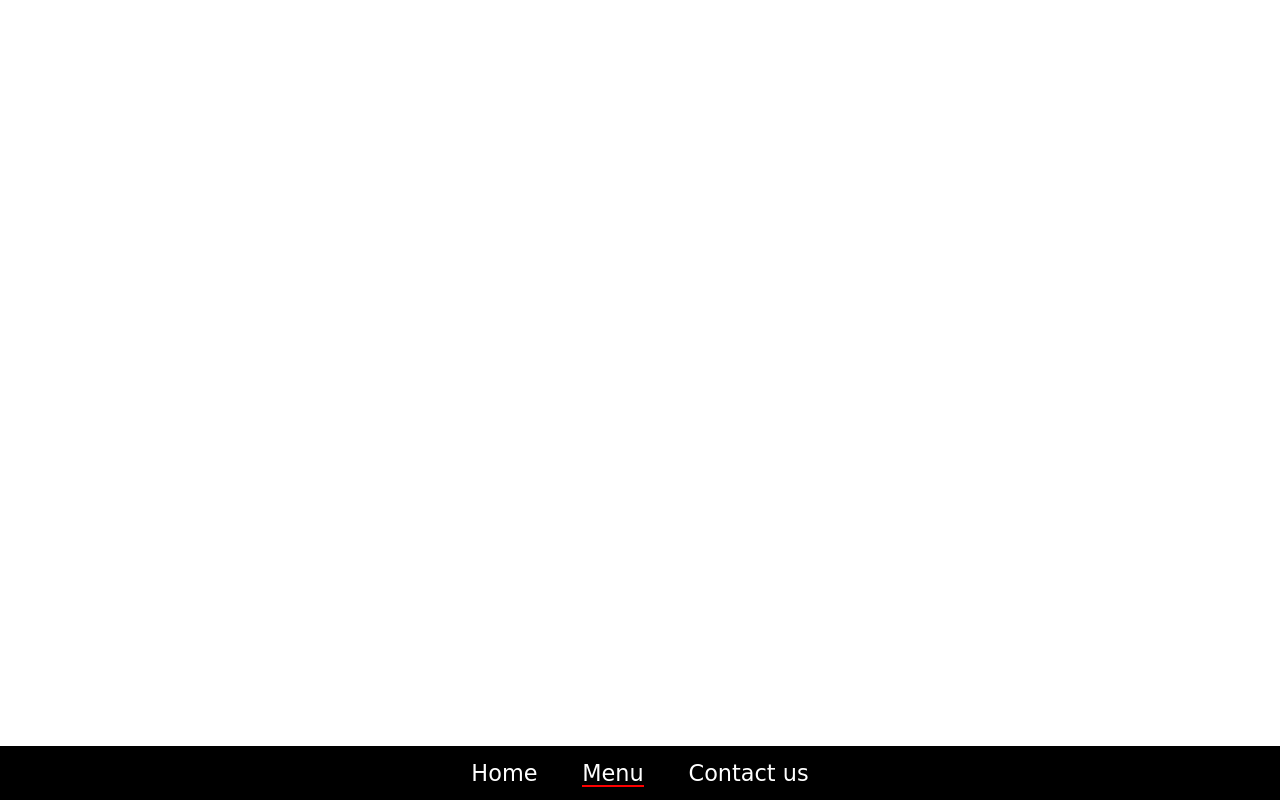
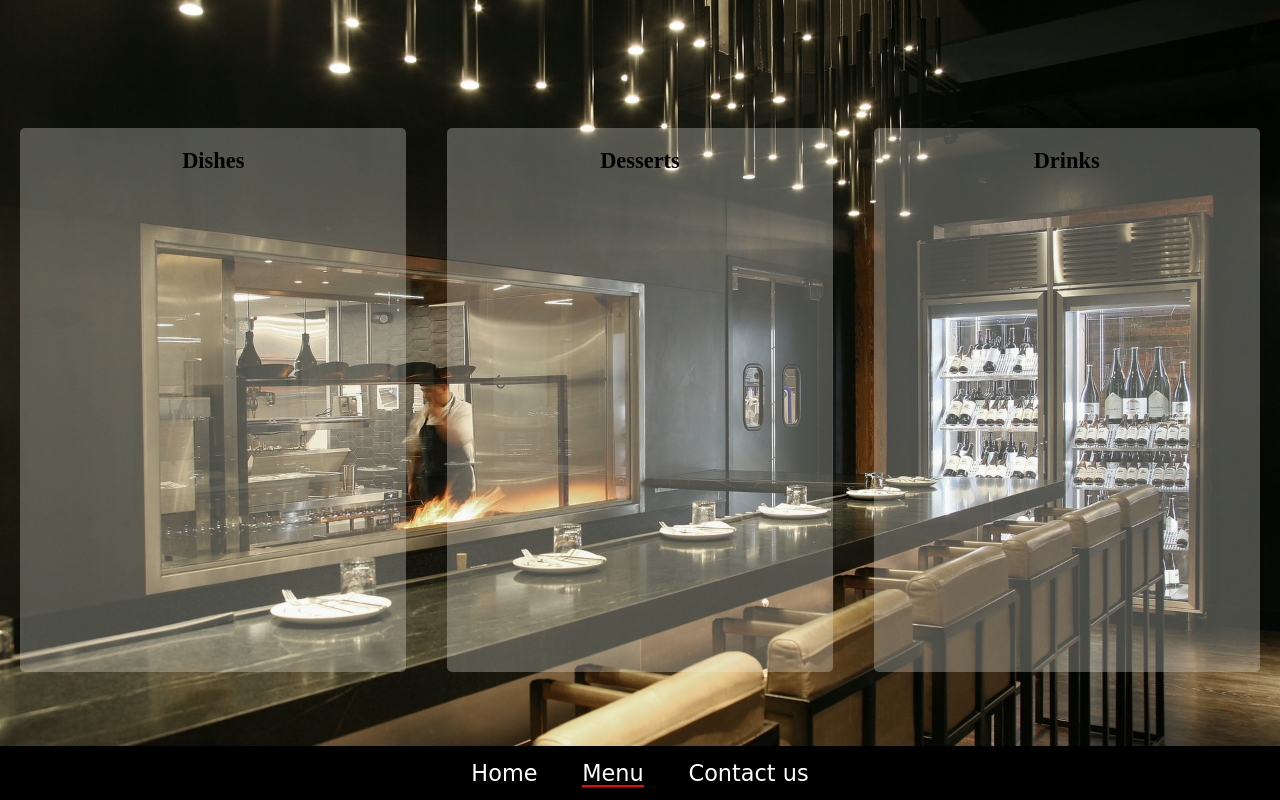
Before and after one commit to luckystar20206/restaurant-Page-JS, a website built with webpack: page dist/index.html in a window 1280 px wide. Both pictures are taken after a click on the element "Menu". Built offline with nearby package versions, Linux system fonts and the light colour scheme; files whose address does not match are found by name; a web font is replaced by a local one.

Commit message:
Add style for home and menu sections

```diff
--- a/assets/css/style.css
+++ b/assets/css/style.css
@@ -15,7 +15,17 @@
 }
 
 .menu-background {
-    background-image: url(../imgs/zakaria-zayane-0uAVsDcyD0M-unsplash.jpg);
+    background-image: url(../imgs/dinesh-ramaswamy-p-sEkj6-hAM-unsplash.jpg);
+    height: 100%;
+    width: 100%;
+    position: absolute;
+    z-index: -2;
+    background-position: center;
+    background-size: cover;
+}
+
+.contact-background {
+    background-image: url(../imgs/clem-onojeghuo-zlABb6Gke24-unsplash.jpg);
     height: 100%;
     width: 100%;
     position: absolute;
@@ -31,7 +41,7 @@
     align-items: center;
     height: 50%;
     font-weight: 100;
-    color: white;
+    color: yellow;
     z-index: 1;
 }
 
@@ -52,3 +62,29 @@
     transition: 200ms ease-in;
     transform: scaleX(1)
 }
+
+.menu-table {
+    color: black;
+    width: calc(80%/3);
+    border-radius: 5px;
+    height: 500px;
+    display: flex;
+    justify-content: center;
+    padding: 1em;
+    font-size: 1.4em;
+    background-color: rgba(235, 235, 225, .3);
+    transition: 120ms ease-in;
+
+}
+
+.menu-table:hover {
+    background-color: rgba(235, 235, 205, .5);
+}
+
+
+.menu-flex {
+    display: flex;
+    justify-content: space-around;
+    align-items: center;
+    height: 100%;
+}
--- a/src/home.js
+++ b/src/home.js
@@ -35,6 +35,19 @@ const menu = () => {
     background.classList.add('menu-background');
     homePage.appendChild(background);
 
+    const menuContainer = document.createElement('div');
+    homePage.appendChild(menuContainer);
+
+    let menus = ['Dishes', 'Desserts', 'Drinks']
+    menus.forEach(menu => {
+        const menuTable = document.createElement('div');
+        menuTable.innerHTML = `<h2>${menu}</h2>`;
+        menuTable.classList.add('menu-table')
+        menuContainer.appendChild(menuTable);
+    });
+
+    menuContainer.classList.add('menu-flex');
+
 }
 
 const contact = () => {
@@ -49,6 +62,12 @@ const contact = () => {
     const contactLink = document.getElementById('contact');
     contactLink.classList.add('active');
 
+    const background = document.createElement('div');
+    background.classList.add('contact-background');
+    homePage.appendChild(background);
+
+
+
 }
 
 
```
Also changed, not shown: assets/imgs/dinesh-ramaswamy-p-sEkj6-hAM-unsplash.jpg (added), dist/4ef5668c8b1800aac5c156144aa1864b.jpg (added), dist/6f34df802bb33e9200f7d1c1b8a7658c.jpg (added), dist/main.js.
